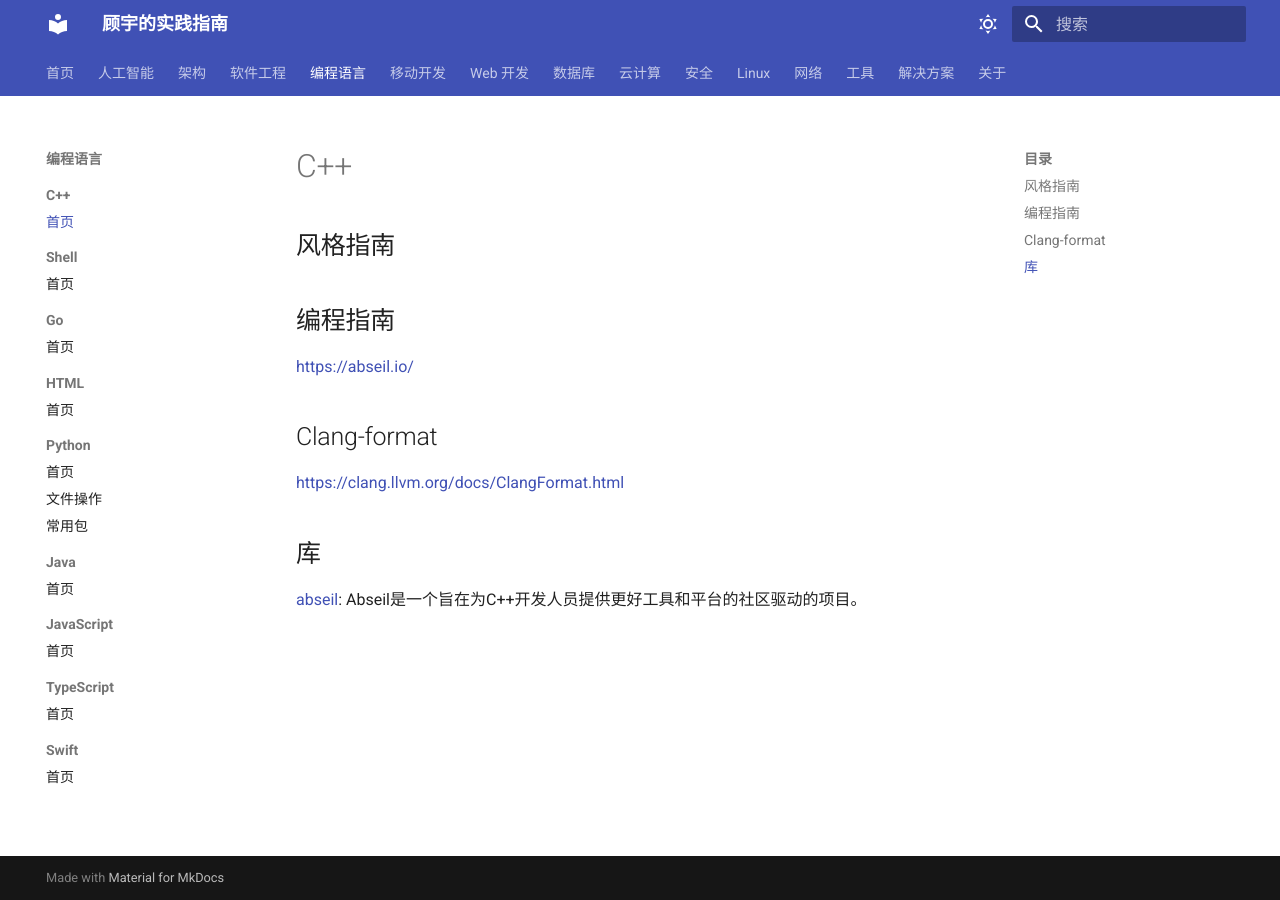
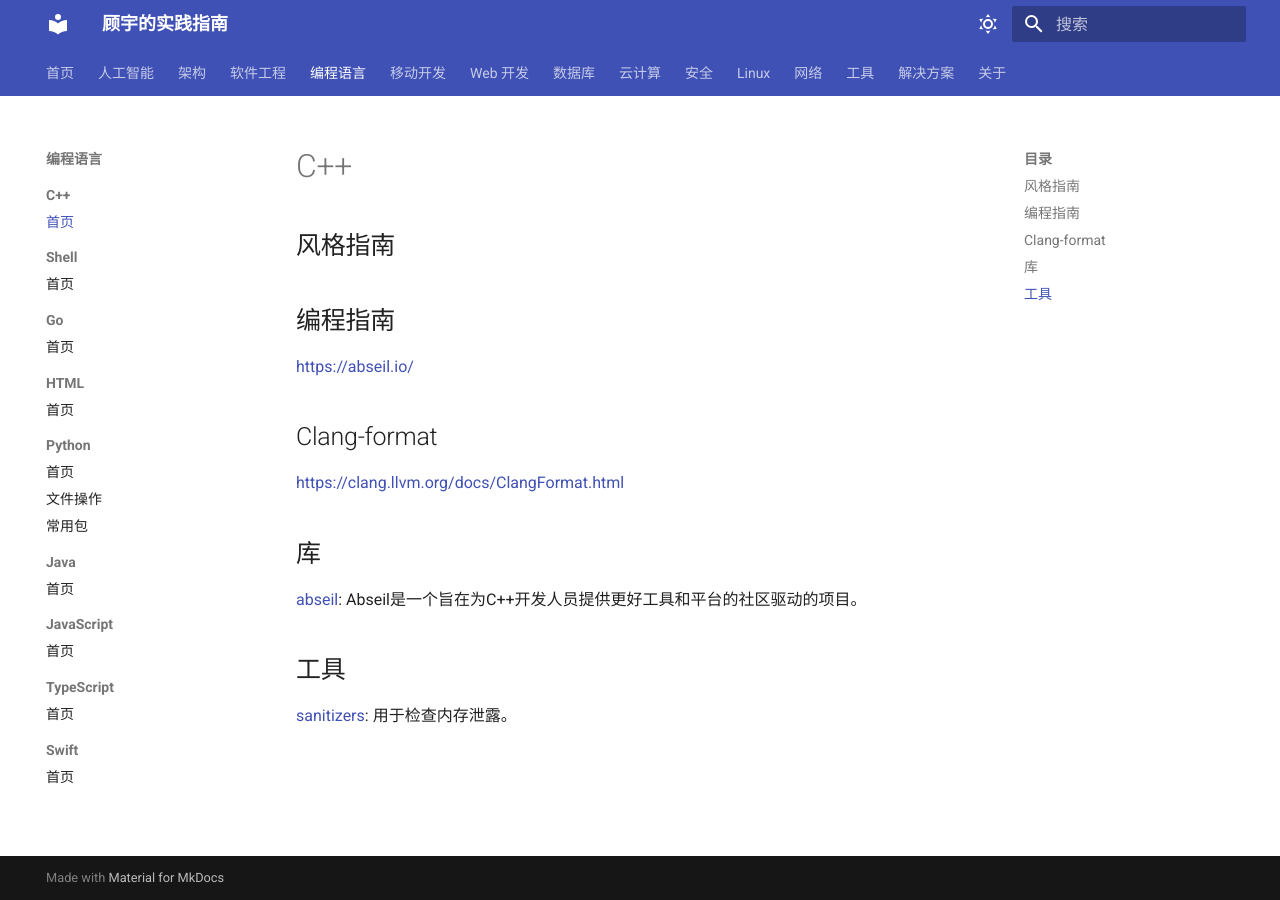
Before and after one commit to wizardbyron/guides, an MkDocs documentation site: the page built from docs/programming/cpp/index.md, in a window 1280 px wide. Built offline with MkDocs 1.6.1 and Material for MkDocs 9.7.7, drawn with Linux system fonts in a browser that asks for light colours.

Commit message:
cpp: add sanitizers

```diff
--- a/docs/programming/cpp/index.md
+++ b/docs/programming/cpp/index.md
@@ -13,3 +13,7 @@
 ## 库
 
 [abseil](https://abseil.io/): Abseil是一个旨在为C++开发人员提供更好工具和平台的社区驱动的项目。
+
+## 工具
+
+[sanitizers](https://github.com/google/sanitizers): 用于检查内存泄露。
```
